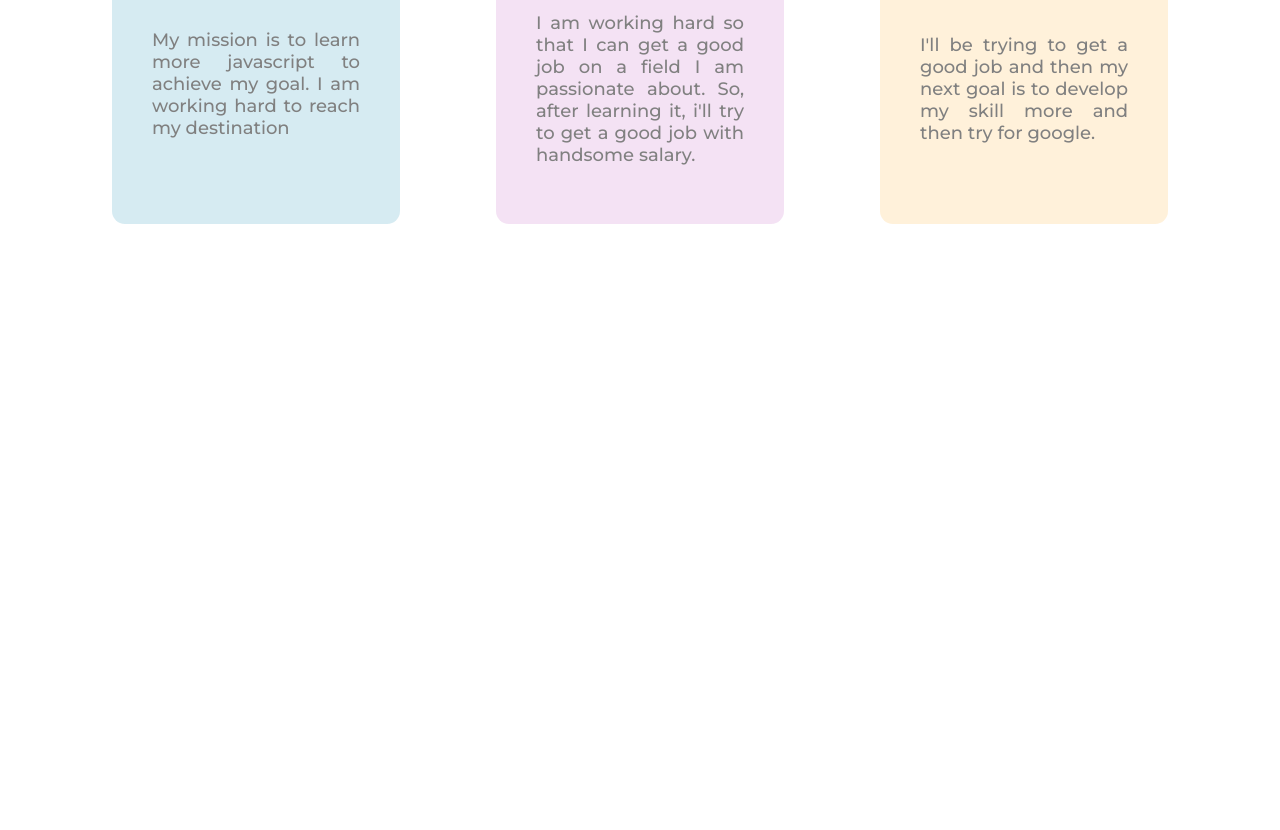
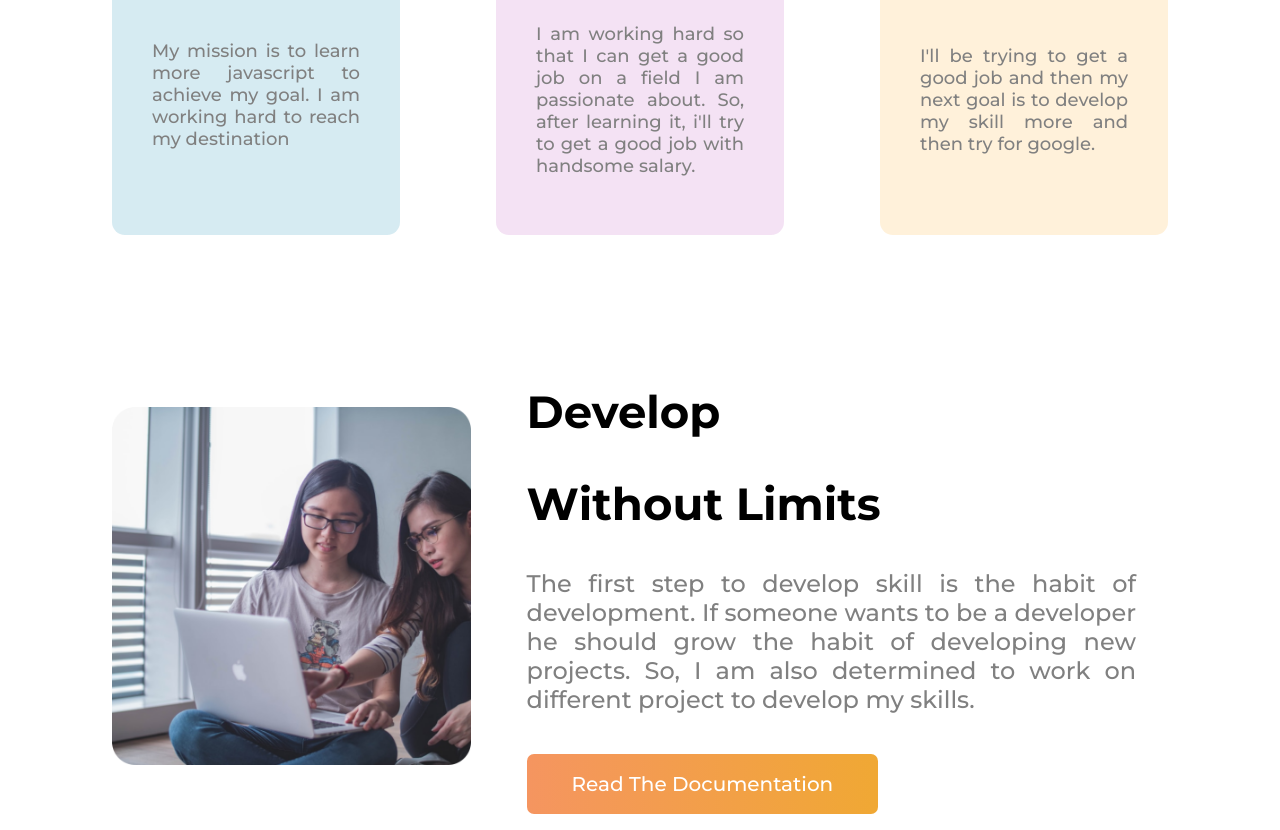
Before and after one commit to hasibmiraz/mission-and-goal-2022, a plain HTML site: page index.html in a window 1280 px wide. Shown: the part 1105-1935 px from the top of the page. Before the commit the page ends 1377 px from the top, so only its background shows below. Drawn offline with Linux system fonts and the light colour scheme.

Commit message:
Section Three: Develop Skill Section Completed

```diff
--- a/index.html
+++ b/index.html
@@ -13,7 +13,7 @@
       <div class="description">
         <div class="heading">
           <h1>Stay Focused On</h1>
-          <h1 class="color-text">Year 2022</h1>
+          <h1 id="color-text">Year 2022</h1>
         </div>
         <p>
           I have been learning web development basics for about 5 months. So my
@@ -29,7 +29,7 @@
         <img src="./images/person/person-1.png" alt="" />
       </div>
     </section>
-    <!-- Section Two Complete -->
+    <!-- Section One Complete -->
 
     <!-- Section Two -->
     <section class="section-two">
@@ -65,5 +65,27 @@
       </div>
     </section>
     <!-- Section Two Complete -->
+
+    <!-- Section Three -->
+    <section class="section-three">
+      <div class="coding-image">
+        <img src="./images/pictures/coding.png" alt="" />
+      </div>
+      <div class="develop-section">
+        <div>
+          <h2>Develop</h2>
+          <h2>Without Limits</h2>
+        </div>
+        <p>
+          The first step to develop skill is the habit of development. If
+          someone wants to be a developer he should grow the habit of developing
+          new projects. So, I am also determined to work on different project to
+          develop my skills.
+        </p>
+
+        <a href="#" class="link-btn">Read The Documentation</a>
+      </div>
+    </section>
+    <!-- Section Three Complete -->
   </body>
 </html>
--- a/style.css
+++ b/style.css
@@ -8,6 +8,10 @@ body {
 
 h1 {
   font-size: 50px;
+}
+
+h2 {
+  font-size: 45px;
 }
 
 h3 {
@@ -48,9 +52,10 @@ p {
 .link-btn {
   text-decoration: none;
   color: white;
+  font-size: 20px;
   font-weight: 500;
   background-image: linear-gradient(to right, #f59560, #f0a834);
-  padding: 15px 45px;
+  padding: 18px 45px;
   display: inline-block;
   margin-top: 1rem;
   margin-bottom: 1rem;
@@ -109,3 +114,26 @@ p {
 .card-three {
   background-color: rgba(255, 228, 181, 0.5);
 }
+
+.section-three {
+  display: flex;
+  margin-top: 4rem;
+  justify-content: center;
+  align-items: center;
+}
+
+.coding-image {
+  margin-right: 1rem;
+  margin-left: 3rem;
+}
+
+.coding-image img {
+  width: 90%;
+  display: inline;
+}
+
+.develop-section p {
+  text-align: justify;
+  font-size: 24px;
+  padding-right: 5rem;
+}
```
